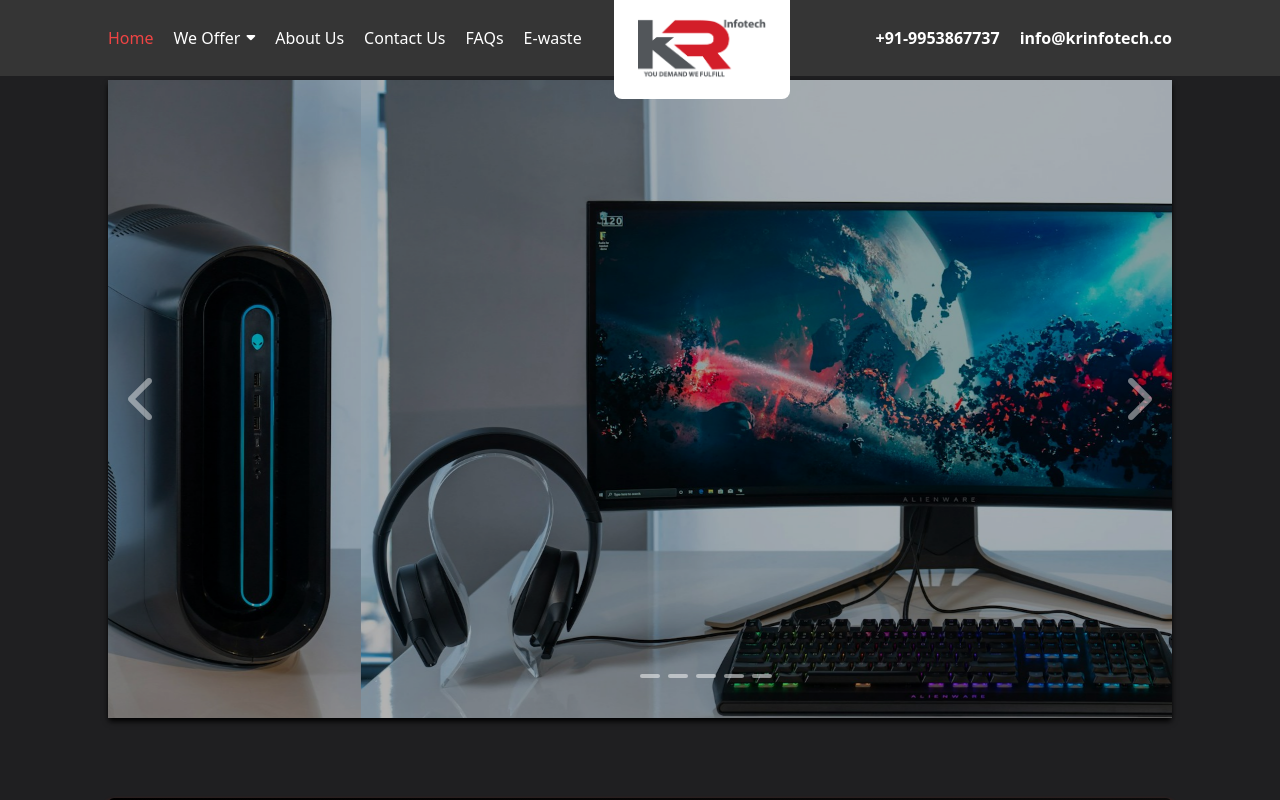
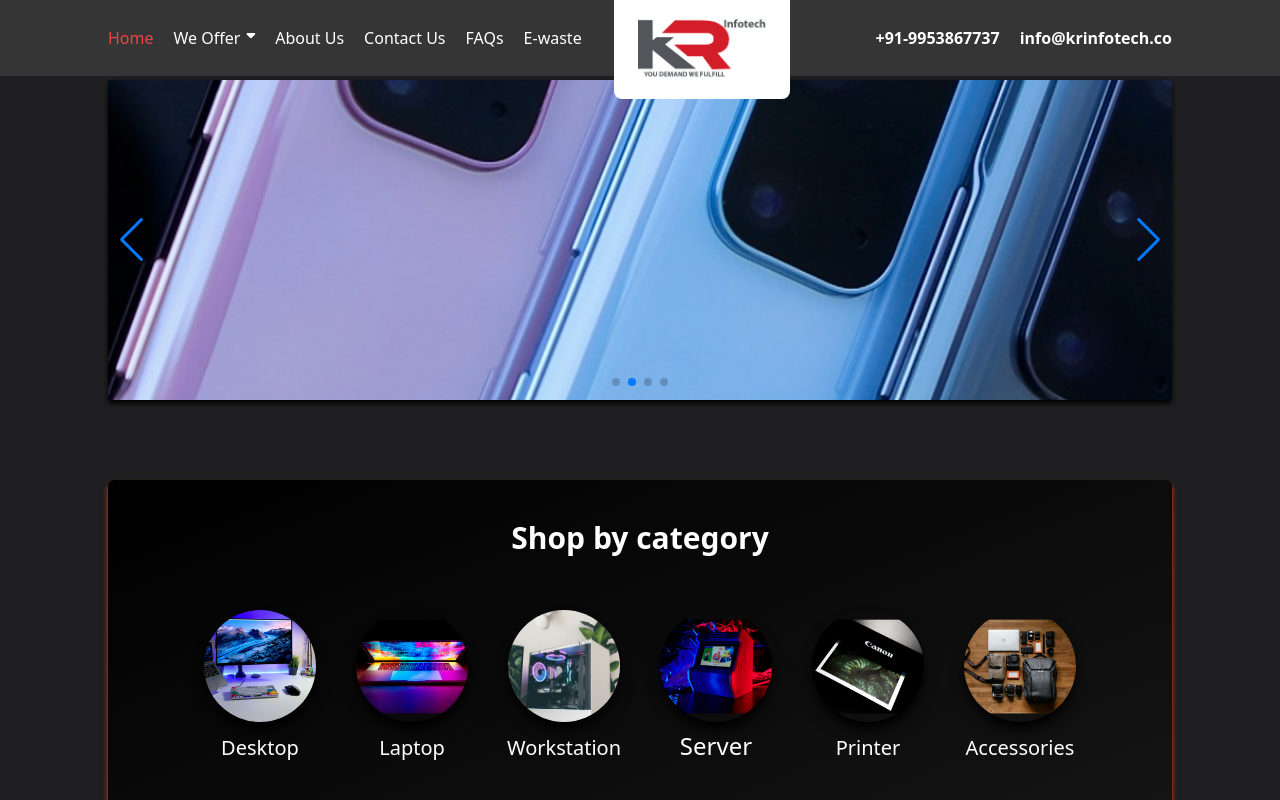
Before and after one commit to Himanshu00100/Infotech, a website: page index.html in a window 1280 px wide. Shown: the top 800 px of the page. Drawn offline with nearby package versions, Linux system fonts and the light colour scheme; files whose address does not match are found by name.

Commit message:
Hero section added

```diff
--- a/index.html
+++ b/index.html
@@ -9,6 +9,7 @@
     <link rel="stylesheet" href="./src/external.css">
     <link href="https://unpkg.com/aos@2.3.1/dist/aos.css" rel="stylesheet">
     <link rel="stylesheet" href="https://cdnjs.cloudflare.com/ajax/libs/font-awesome/6.5.1/css/all.min.css">
+    <link rel="stylesheet" href="https://cdn.jsdelivr.net/npm/swiper@11/swiper-bundle.min.css" />
 </head>
 
 <body>
@@ -60,44 +61,46 @@
             </div>
         </div>
     </header>
-    <main class="w-full mt-20 justify-center xl:px-26 2xl:px-36">
+    <main class="w-full mt-20 justify-center xl:px-26 2xl:px-0">
         <!-- Hero section starts from here -->
-        <div class="w-full h-110   flex  justify-between items-center relative  overflow-hidden shadow-md shadow-black">
-            <i
-                class="fa-solid fa-chevron-left leftarrow  hover:opacity-100 opacity-45  duration-200 absolute left-5 z-20 text-white font-bold text-5xl"></i>
-            <div class="frame w-hero h-110 relative flex ">
-                <div class="flex absolute gap-x-2 bottom-10 left-2/4">
-                    <span class="navigation w-5 h-1 bg-white opacity-50 z-20 rounded-full"></span>
-                    <span class="navigation w-5 h-1 bg-white opacity-50 z-20 rounded-full"></span>
-                    <span class="navigation w-5 h-1 bg-white opacity-50 z-20 rounded-full"></span>
-                    <span class="navigation w-5 h-1 bg-white opacity-50 z-20  rounded-full"></span>
-                    <span class="navigation w-5 h-1 bg-white opacity-50 z-20 rounded-full"></span>
+        <div class="w-full h-[320px] 2xl:h-[700px]    shadow-md shadow-black">
+            <!-- Swiper -->
+            <div class="swiper mySwiper h-full ">
+                <div class="swiper-wrapper ">
+                    <div class="swiper-slide">
+                        <div class="w-full h-full flex justify-center items-center bg-red-500 relative overflow-hidden ">
+                            <span class="absolute top-0 right-0 bottom-0 left-0 bg-black opacity-[0.2]"></span>
+                            <img class="scale-[1.89] 2xl:scale-[1]" src="./Assets/H1 images/h1.jpg" alt="">
+                        </div>
+                    </div>
+                    <div class="swiper-slide">
+                        <div
+                            class="w-full h-full flex justify-center items-center bg-blue-500 relative overflow-hidden">
+                            <span class="absolute top-0 right-0 bottom-0 left-0 bg-black opacity-[0.2]"></span>
+                            <img class="scale-[1.91] 2xl:scale-[1]" src="./Assets/H1 images/h2.jpg" alt="">
+                        </div>
+                    </div>
+                    <div class="swiper-slide">
+                        <div
+                            class="w-full h-full flex justify-center items-center bg-green-500 relative overflow-hidden">
+                            <span class="absolute top-0 right-0 bottom-0 left-0 bg-black opacity-[0.2]"></span>
+                            <img class="scale-[1.89] 2xl:scale-[1]" src="./Assets/H1 images/h3.jpg" alt="">
+                        </div>
+                    </div>
+                    <div class="swiper-slide">
+                        <div
+                            class="w-full h-full flex justify-center items-center bg-yellow-500 relative overflow-hidden">
+                            <span class="absolute top-0 right-0 bottom-0 left-0 bg-black opacity-[0.2]"></span>
+                            <img class="scale-[1.91] 2xl:scale-[1]" class="-" src="./Assets/H1 images/h2.jpg" alt="">
+                        </div>
+                    </div>
+
                 </div>
-                <div class=" absolute slider duration-1000 flex">
-                    <div class="w-hero h-110 bg-orange-500 image relative flex justify-center items-center">
-                        <span class="absolute top-0 right-0 bottom-0 left-0 bg-black opacity-30"></span>
-                        <img class="" src="./Assets/H1 images/h1.jpg" alt="">
-                    </div>
-                    <div class="w-hero h-110 bg-green-500 image relative">
-                        <span class="absolute top-0 right-0 bottom-0 left-0 bg-black opacity-30"></span>
-                        <img class="" src="./Assets/H1 images/h1.jpg" alt="">
-                    </div>
-                    <div class="w-hero h-110 bg-blue-500 image relative">
-                        <span class="absolute top-0 right-0 bottom-0 left-0 bg-black opacity-30"></span>
-                        <img class="" src="./Assets/H1 images/h1.jpg" alt="">
-                    </div>
-                    <div class="w-hero h-110 bg-yellow-500 image relative">
-                        <span class="absolute top-0 right-0 bottom-0 left-0 bg-black opacity-30"></span>
-                        <img class="" src="./Assets/H1 images/h1.jpg" alt="">
-                    </div>
-                    <div class="image w-hero h-110 bg-purple-500 relative">
-                        <span class="absolute top-0 right-0 bottom-0 left-0 bg-black opacity-30"></span>
-                        <img class="" src="./Assets/H1 images/h1.jpg" alt="">
-                    </div>
-                </div>
+
+                <div class="swiper-button-next "></div>
+                <div class="swiper-button-prev"></div>
+                <div class="swiper-pagination"></div>
             </div>
-            <i
-                class="fa-solid fa-chevron-left rightarrow  hover:opacity-100 opacity-45  duration-200  absolute right-5 z-20 rotate-180 text-white font-bold text-5xl"></i>
         </div>
         <!-- hero sectionm ends here -->
 
@@ -426,7 +429,7 @@
 
         <!-- services we provide section starts from here -->
 
-        <div class="w-full h-50  relative flex justify-center px-5 lg:px-0 mt-53">
+        <div class="w-full h-50  relative hidden justify-center px-5 lg:px-0 mt-53">
             <h1 data-aos="fade-up" data-aos-duration="2000"
                 class="text-white text-6xl font-semibold absolute -top-36 md:-top-28 text-center">Services We <span
                     class="text-orangered">Provide</span></h1>
@@ -658,10 +661,10 @@
         </div>
 
 
-        <!-- TOp brands starting from here -->
+        <!-- Top brands starting from here -->
 
 
-    </main>
+    <!-- </main> footer section starts from here -->
     <footer class=" w-full  ">
         <div class="w-full  xl:h-104 px-5 xl:px-26 2xl:px-36  bg-inherit flex flex-col xl:flex-row">
             <!-- logo and intro section -->
@@ -882,12 +885,29 @@
     </footer>
 
 
-
+    <script src="https://cdn.jsdelivr.net/npm/swiper@11/swiper-bundle.min.js"></script>
     <script src="./src/jquery-3.7.1.min.js"></script>
     <script src="./src/index.js"></script>
     <script src="https://unpkg.com/aos@2.3.1/dist/aos.js"></script>
     <script>
         AOS.init();
+
+        var swiper = new Swiper(".mySwiper", {
+            autoplay:{
+                delay:"3000"
+            },
+            slidesPerView: 1,
+            spaceBetween: 30,
+            loop: false,
+            pagination: {
+                el: ".swiper-pagination",
+                clickable: true,
+            },
+            navigation: {
+                nextEl: ".swiper-button-next",
+                prevEl: ".swiper-button-prev",
+            },
+        });
     </script>
 </body>
 
--- /dev/null
+++ b/src/css/index.css
@@ -0,0 +1,20 @@
+html,
+body {
+    position: relative;
+    height: 100%;
+}
+
+body {
+    background: #eee;
+    font-family: Helvetica Neue, Helvetica, Arial, sans-serif;
+    font-size: 14px;
+    color: #000;
+    margin: 0;
+    padding: 0;
+}
+
+
+.swiper {
+    width: 100%;
+    height: 100%;
+}
```
Also changed, not shown: src/output.css.
